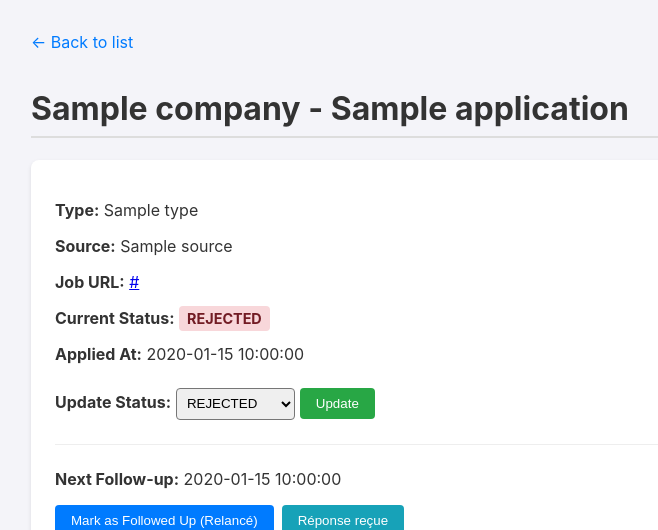
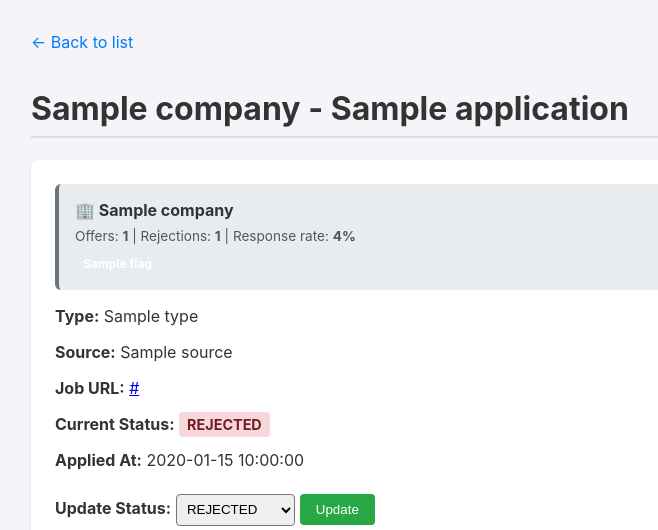
Before and after one commit to darkiron/offertrail, a FastAPI app: template src/templates/details.html in a window 1280 px wide. Shown: the top 530 px of the page, without its empty margins (209-867 px from the left). Run offline with FastAPI, Linux system fonts and the light colour scheme; the template is opened without the code that fills it: most values are stand-ins (such as "Sample title", 1, 10 or a date in 2020).

Commit message:
✨ feat: add company flags based on outcomes

```diff
--- a/src/templates/details.html
+++ b/src/templates/details.html
@@ -15,6 +15,11 @@
         }
         h1 { border-bottom: 2px solid #ddd; padding-bottom: 0.5rem; }
         .card { background: white; padding: 1.5rem; margin: 1rem 0; border-radius: 8px; box-shadow: 0 2px 4px rgba(0,0,0,0.1); }
+        .company-summary { background: #e9ecef; padding: 1rem; border-radius: 6px; margin-bottom: 1rem; border-left: 4px solid #6c757d; }
+        .flag { display: inline-block; padding: 0.2rem 0.5rem; border-radius: 4px; font-size: 0.75rem; font-weight: bold; margin-right: 0.5rem; color: white; }
+        .flag-HIGH_REJECTION { background: #dc3545; }
+        .flag-NO_RESPONSE_PATTERN { background: #fd7e14; }
+        .flag-LOW_RESPONSE_RATE { background: #ffc107; color: #333; }
         .status { padding: 0.25rem 0.5rem; border-radius: 4px; font-size: 0.9rem; font-weight: bold; }
         .status-INTERESTED { background: #e2e3e5; }
         .status-APPLIED { background: #cce5ff; color: #004085; }
@@ -36,6 +41,24 @@
     <h1>{{ application.company }} - {{ application.title }}</h1>
 
     <div class="card">
+        {% if company %}
+        <div class="company-summary">
+            <h4 style="margin-top: 0; margin-bottom: 0.5rem;">🏢 {{ company.name }}</h4>
+            <div style="font-size: 0.85rem; color: #555;">
+                Offers: <strong>{{ company.applications_count }}</strong> |
+                Rejections: <strong>{{ company.rejected_count }}</strong> |
+                Response rate: <strong>{{ company.response_rate }}%</strong>
+            </div>
+            {% if company.flags %}
+            <div style="margin-top: 0.5rem;">
+                {% for flag in company.flags %}
+                <span class="flag flag-{{ flag }}">{{ flag.replace('_', ' ') }}</span>
+                {% endfor %}
+            </div>
+            {% endif %}
+        </div>
+        {% endif %}
+
         <p><strong>Type:</strong> {{ application.type }}</p>
         <p><strong>Source:</strong> {{ application.source or "Not specified" }}</p>
         <p><strong>Job URL:</strong> {% if application.job_url %}<a href="{{ application.job_url }}" target="_blank">{{ application.job_url }}</a>{% else %}Not specified{% endif %}</p>
```
